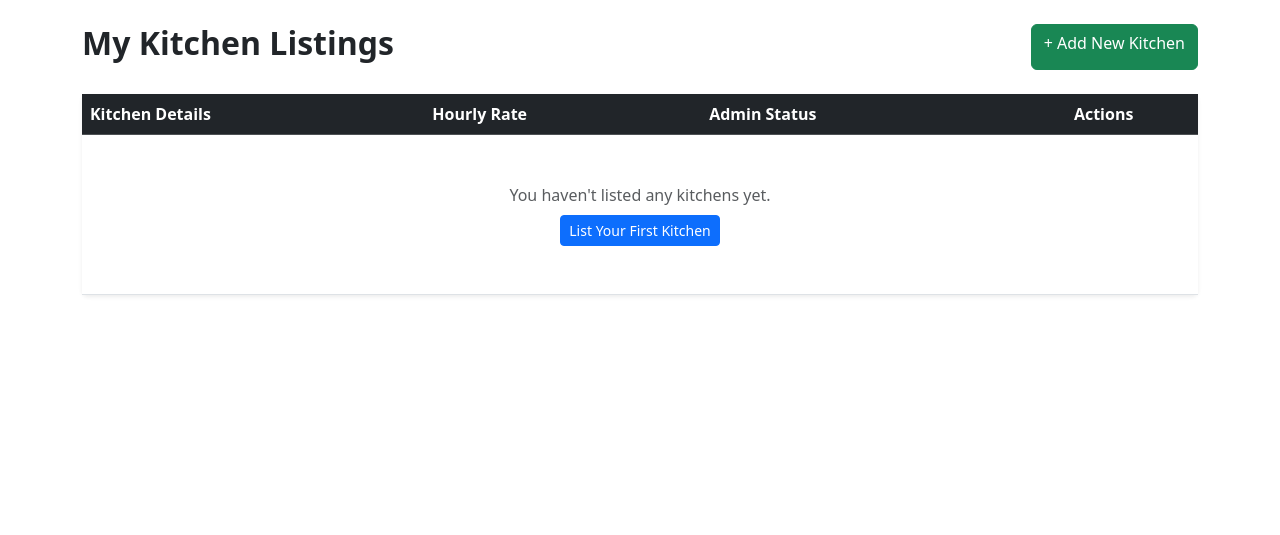
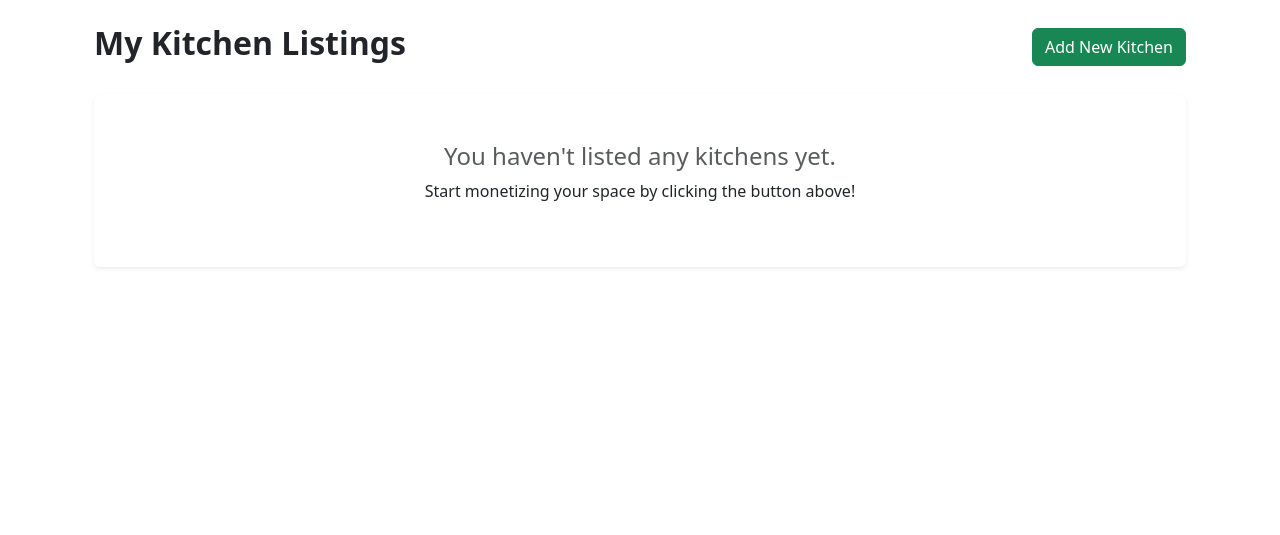
Before and after one commit to Devang-Sarvaiya/KitchenHop-MVP, a PHP site: page /owner/my_kitchens.php in a window 1280 px wide. Shown: the part 56-591 px from the top of the page. Run offline with PHP 8.4, Linux system fonts and the light colour scheme; a user stored in the database is signed in; data comes from the database, SQL or seed files in the repository.

Commit message:
Update my_kitchens.php

```diff
--- a/owner/my_kitchens.php
+++ b/owner/my_kitchens.php
@@ -1,83 +1,59 @@
 <?php
-// 1. Start session safely
-if (session_status() === PHP_SESSION_NONE) {
-    session_start();
-}
+session_start();
 require "../config/database.php";
 
-// 2. CRITICAL SECURITY: Check if user is logged in AND is an owner
+// Security Check
 if(!isset($_SESSION['user_id']) || $_SESSION['role'] != 'owner'){
     header("Location: /login.php");
     exit;
 }
 
-// 3. Fetch kitchens belonging to this owner
+// Fetch ALL kitchens belonging to THIS owner (No LIMIT here)
 $stmt = $pdo->prepare("SELECT * FROM kitchens WHERE owner_id = ? ORDER BY created_at DESC");
 $stmt->execute([$_SESSION['user_id']]);
-$kitchens = $stmt->fetchAll();
+$my_kitchens = $stmt->fetchAll();
 
 include "../includes/header.php";
 ?>
 
-<div class="d-flex justify-content-between align-middle mt-4 mb-4">
-    <h2 class="fw-bold">My Kitchen Listings</h2>
-    <a href="/owner/add_kitchen.php" class="btn btn-success">+ Add New Kitchen</a>
-</div>
+<div class="container mt-4 mb-5">
+    <div class="d-flex justify-content-between align-items-center mb-4">
+        <h2 class="fw-bold">My Kitchen Listings</h2>
+        <a href="/owner/add_kitchen.php" class="btn btn-success"><i class="bi bi-plus-lg"></i> Add New Kitchen</a>
+    </div>
 
-<div class="card shadow-sm border-0 mb-5">
-    <div class="card-body p-0">
-        <div class="table-responsive">
-            <table class="table table-hover align-middle mb-0">
-                <thead class="table-dark">
-                    <tr>
-                        <th>Kitchen Details</th>
-                        <th>Hourly Rate</th>
-                        <th>Admin Status</th>
-                        <th class="text-center">Actions</th>
-                    </tr>
-                </thead>
-                <tbody>
-                    <?php if(count($kitchens) > 0): ?>
-                        <?php foreach($kitchens as $k): ?>
-                            <tr>
-                                <td>
-                                    <div class="fw-bold"><?php echo htmlspecialchars($k['name']); ?></div>
-                                    <small class="text-muted"><?php echo htmlspecialchars($k['address']); ?></small>
-                                </td>
-                                <td class="fw-bold text-primary">€<?php echo htmlspecialchars(number_format($k['hourly_rate'], 2)); ?></td>
-                                <td>
-                                    <?php if($k['is_verified']): ?>
-                                        <span class="badge bg-success">Verified & Live</span>
-                                    <?php else: ?>
-                                        <span class="badge bg-warning text-dark">Pending Admin Approval</span>
-                                    <?php endif; ?>
-                                </td>
-                                <td class="text-center">
-                                    <div class="btn-group">
-                                        <a href="/owner/edit_kitchen.php?id=<?php echo $k['id']; ?>"
-                                           class="btn btn-outline-warning btn-sm">Edit</a>
+    <?php if(count($my_kitchens) > 0): ?>
+        <div class="row g-4">
+            <?php foreach($my_kitchens as $k): ?>
+                <div class="col-md-6 col-lg-4">
+                    <div class="card shadow-sm border-0 h-100">
+                        <img src="<?php echo (!empty($k['image_url'])) ? htmlspecialchars($k['image_url']) : 'https://via.placeholder.com/800x600?text=No+Image'; ?>"
+                             class="card-img-top" style="height: 180px; object-fit: cover;">
+                        <div class="card-body">
+                            <h5 class="fw-bold"><?php echo htmlspecialchars($k['name']); ?></h5>
+                            <p class="text-muted small mb-2 text-truncate"><?php echo htmlspecialchars($k['address']); ?></p>
 
-                                        <a href="/owner/delete_kitchen.php?id=<?php echo $k['id']; ?>"
-                                           class="btn btn-outline-danger btn-sm"
-                                           onclick="return confirm('Are you sure? This will also delete all associated bookings for this kitchen.');">
-                                           Delete
-                                        </a>
-                                    </div>
-                                </td>
-                            </tr>
-                        <?php endforeach; ?>
-                    <?php else: ?>
-                        <tr>
-                            <td colspan="4" class="text-center py-5 text-muted">
-                                <p class="mb-2">You haven't listed any kitchens yet.</p>
-                                <a href="/owner/add_kitchen.php" class="btn btn-primary btn-sm">List Your First Kitchen</a>
-                            </td>
-                        </tr>
-                    <?php endif; ?>
-                </tbody>
-            </table>
+                            <div class="d-flex justify-content-between align-items-center mt-3">
+                                <span class="badge <?php echo $k['is_verified'] ? 'bg-success' : 'bg-warning text-dark'; ?>">
+                                    <?php echo $k['is_verified'] ? 'Verified' : 'Pending Review'; ?>
+                                </span>
+                                <strong class="text-primary">€<?php echo number_format($k['hourly_rate'], 2); ?>/hr</strong>
+                            </div>
+                        </div>
+                        <div class="card-footer bg-white border-0 d-flex gap-2 pb-3">
+                            <a href="/owner/edit_kitchen.php?id=<?php echo $k['id']; ?>" class="btn btn-outline-primary btn-sm flex-fill">Edit</a>
+                            <a href="/owner/delete_kitchen.php?id=<?php echo $k['id']; ?>" class="btn btn-outline-danger btn-sm" onclick="return confirm('Delete this listing?')">Delete</a>
+                        </div>
+                    </div>
+                </div>
+            <?php endforeach; ?>
         </div>
-    </div>
+    <?php else: ?>
+        <div class="card p-5 text-center shadow-sm border-0">
+            <h4 class="text-muted">You haven't listed any kitchens yet.</h4>
+            <p>Start monetizing your space by clicking the button above!</p>
+        </div>
+    <?php endif; ?>
 </div>
 
 <?php include "../includes/footer.php"; ?>
```
